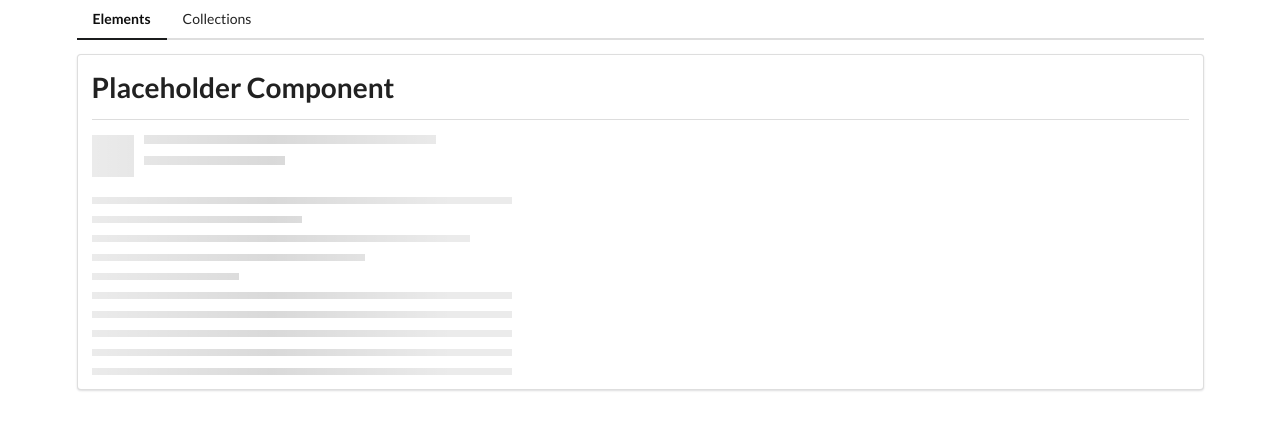
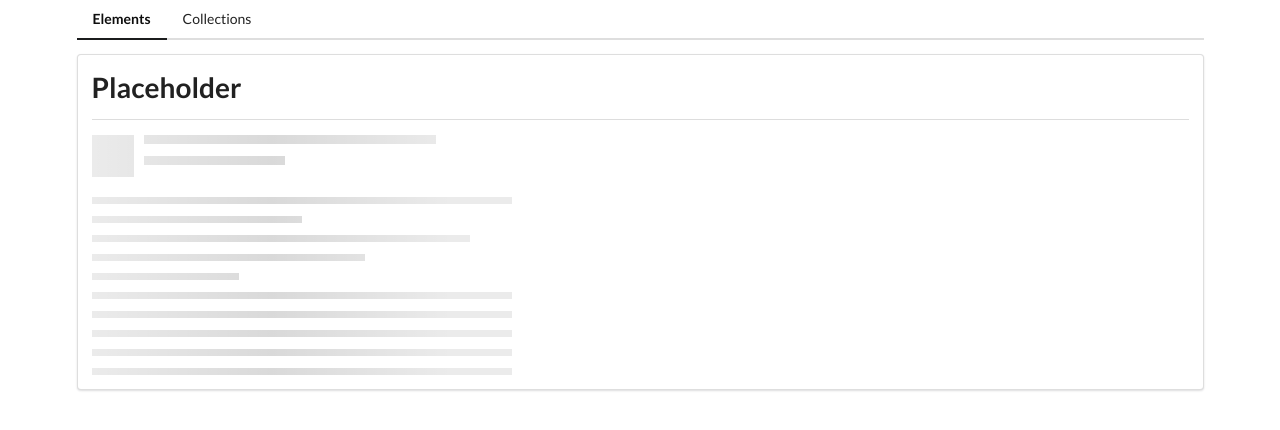
Before and after one commit to ripetoast/comps, an Angular app: page /elements in a window 1280 px wide. Shown: the top 430 px of the page. Built offline with nearby package versions, Linux system fonts and the light colour scheme.

Commit message:
ADD: Divider Component and Shared  Module

```diff
--- a/src/app/elements/elements-home/elements-home.component.html
+++ b/src/app/elements/elements-home/elements-home.component.html
@@ -1,3 +1,2 @@
-<h1>Placeholder Component</h1>
-<div class="ui divider"></div>
+<app-divider>Placeholder</app-divider>
 <app-placeholder [header]="true" [lines]="10"></app-placeholder>
--- a/src/app/elements/elements.module.ts
+++ b/src/app/elements/elements.module.ts
@@ -1,6 +1,7 @@
 import { NgModule } from '@angular/core';
 import { CommonModule } from '@angular/common';
 
+import { SharedModule } from '../shared/shared.module';
 import { ElementsRoutingModule } from './elements-routing.module';
 import { ElementsHomeComponent } from './elements-home/elements-home.component';
 import { PlaceholderComponent } from './placeholder/placeholder.component';
@@ -8,6 +9,6 @@
 
 @NgModule({
   declarations: [ElementsHomeComponent, PlaceholderComponent, TimesDirective],
-  imports: [CommonModule, ElementsRoutingModule],
+  imports: [CommonModule, ElementsRoutingModule, SharedModule],
 })
 export class ElementsModule {}
--- /dev/null
+++ b/src/app/shared/divider/divider.component.html
@@ -0,0 +1,2 @@
+<h1><ng-content></ng-content></h1>
+<div class="ui divider"></div>
--- /dev/null
+++ b/src/app/shared/divider/divider.component.ts
@@ -0,0 +1,12 @@
+import { Component, OnInit } from '@angular/core';
+
+@Component({
+  selector: 'app-divider',
+  templateUrl: './divider.component.html',
+  styleUrls: ['./divider.component.css'],
+})
+export class DividerComponent implements OnInit {
+  constructor() {}
+
+  ngOnInit(): void {}
+}
```
Also changed, not shown: src/app/shared/shared.module.ts (added, +10 -0 lines), src/app/shared/divider/divider.component.css (added), 1 other file (tests, documents, lock files or other folders).
